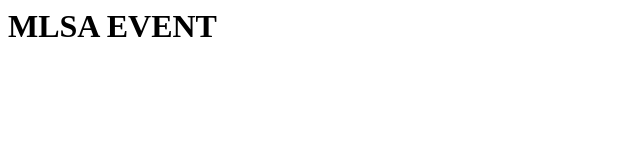
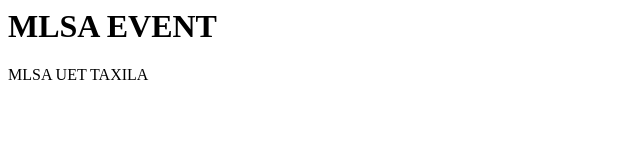
Before and after one commit to Zil-e-huma01/MLSA-local, a plain HTML site: page index.html in a window 1280 px wide. Shown: the whole page, without its empty margins (0-640 px from the left). Drawn offline with Linux system fonts and the light colour scheme.

Commit message:
added a paragraph

```diff
--- a/index.html
+++ b/index.html
@@ -1 +1,2 @@
 <h1>MLSA EVENT</h1>
+<p>MLSA UET TAXILA</p>
```
